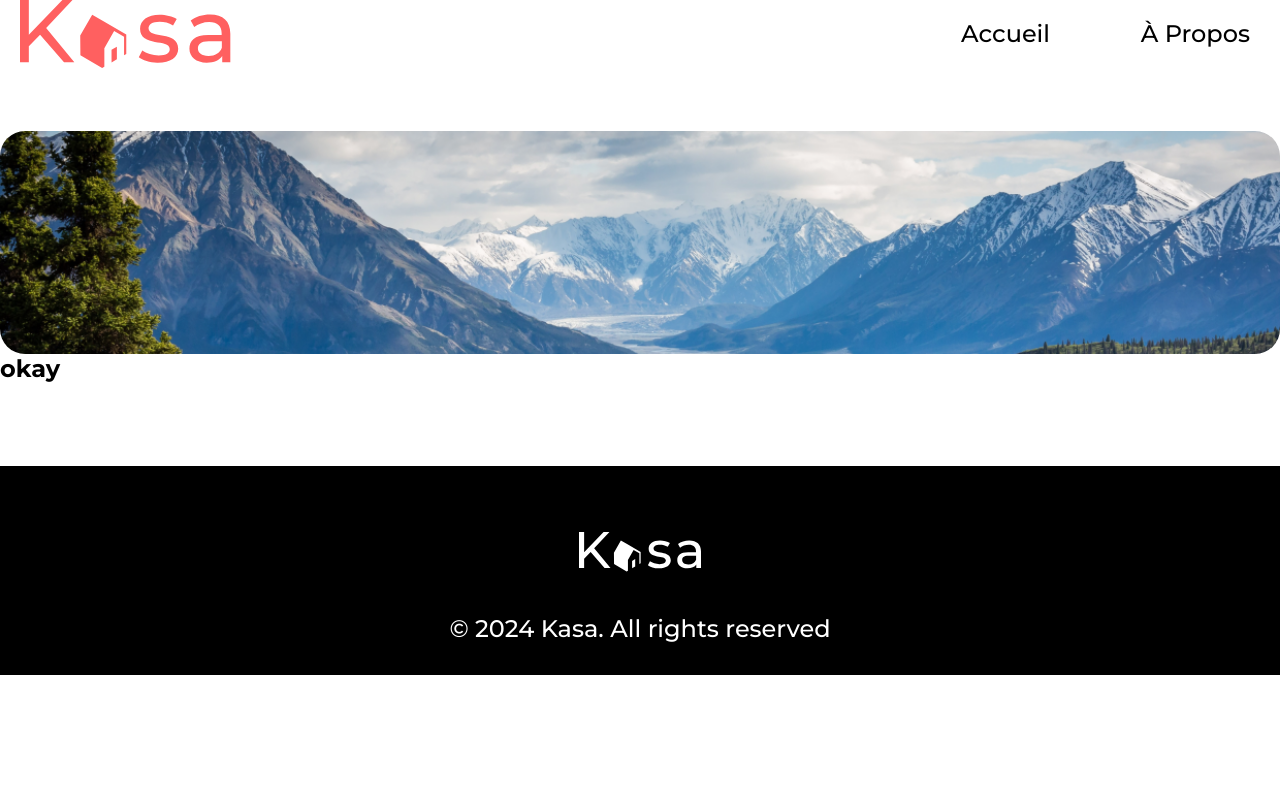
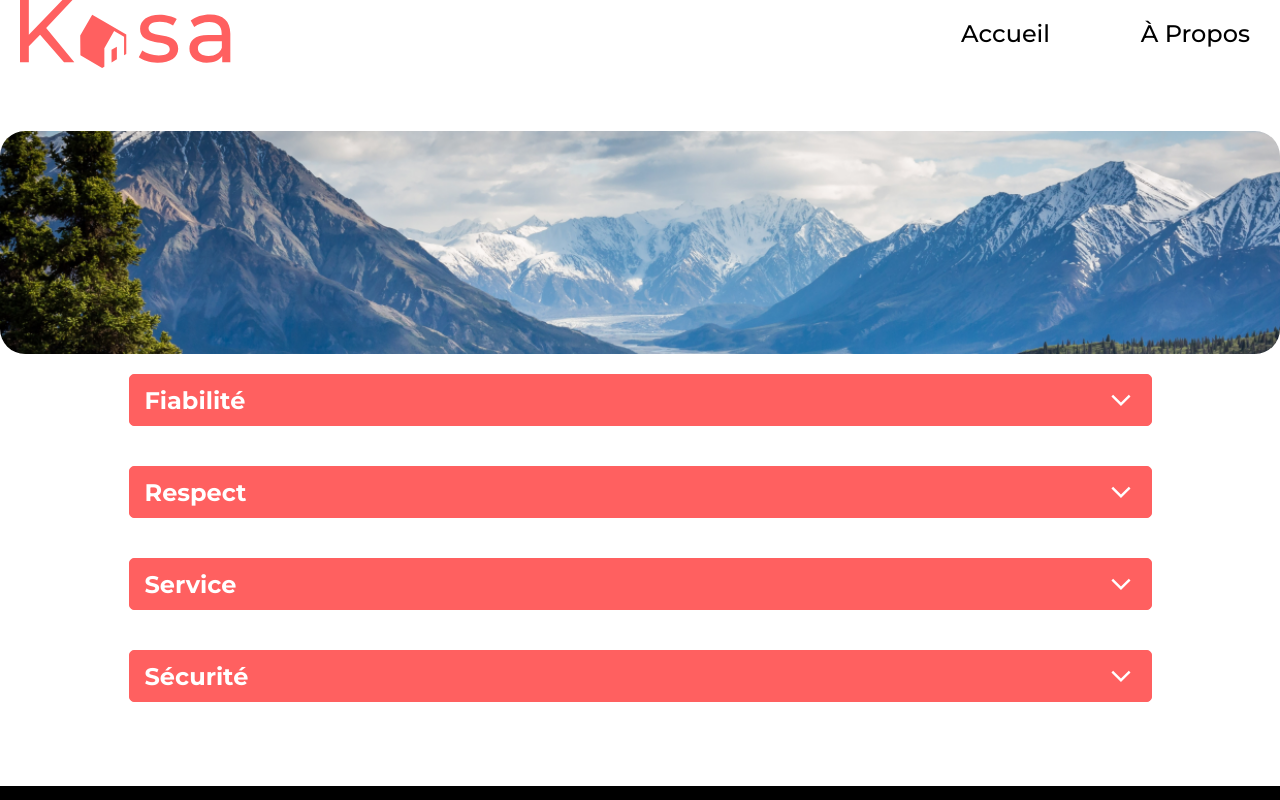
Before and after one commit to OCenjoyer/react-kasa, a React (Create React App) app: page /about in a window 1280 px wide. Shown: the top 800 px of the page. Built offline with nearby package versions, Linux system fonts and the light colour scheme.

Commit message:
a propos sans rotation de la fleche

```diff
--- a/src/components/collapse/Collapse.jsx
+++ b/src/components/collapse/Collapse.jsx
@@ -1,13 +1,34 @@
-import React from 'react';
+import React, { useState, useRef, useEffect } from 'react';
 import './Collapse.scss';
 import Chevron from '../../assets/image/vectorBas.svg';
 
-export default function Collapse() {
+export default function Collapse(props) {
+  const [toggle, setToggle] = useState(false);
+  const [heightEl, setHeightEl] = useState('0px');
+  const refHeight = useRef();
+
+  const toggleState = () => {
+    setToggle(prevToggle => !prevToggle);
+  };
+
+  useEffect(() => {
+    setHeightEl(`${refHeight.current.scrollHeight}px`);
+  }, [toggle]);
+
   return (
     <div className="collapse-about">
-      <div className="accord-about__visible">
-        <h2>okay</h2>
-        <img src={Chevron} alt="chevron down" />
+      <div className="collapseContainer">
+        <div onClick={toggleState} className="collapse-about__visible">
+          <h2>{props.aboutTitle}</h2>
+          <img src={Chevron} alt="chevron down" />
+        </div>
+      </div>
+      <div
+        ref={refHeight}
+        className={`collapse-about__toggle ${toggle ? 'animated' : ''}`}
+        style={{ height: toggle ? heightEl : '0px' }}
+      >
+        <p aria-hidden={!toggle}>{props.aboutText}</p>
       </div>
     </div>
   );
--- a/src/components/collapse/Collapse.scss
+++ b/src/components/collapse/Collapse.scss
@@ -0,0 +1,53 @@
+.collapse-about {
+    &__visible {
+      display: flex;
+      align-items: center;
+      cursor: pointer;
+      padding: 10px;
+      background-color: #FF6060;
+      border: 1px solid #FF6060;
+      width: 1023px;
+      height: 52px;
+      border-radius: 5px;
+      transition: background-color 0.3s;
+      padding: 10px 20px 10px 15px;
+      margin-top: 20px;
+      margin-bottom: 20px;
+
+      h2 {
+        margin: 0;
+        flex-grow: 1;
+        color: #ffffff;
+        white-space: nowrap;
+        overflow: hidden;
+        text-overflow: ellipsis;
+      }
+
+      img {
+        width: 20px;
+        height: 20px;
+        transition: transform 0.3s;
+      }
+
+    }
+
+    &__toggle {
+      overflow: hidden;
+      transition: height 0.3s ease;
+
+      p {
+        margin-left: 0;
+        color: #333;
+        font-size: 18px;
+        line-height: 1.5;
+        font-weight: 600;
+        white-space: normal;
+        padding-left: 440px;
+        max-width: 75%;
+      }
+    }
+
+    &.animated {
+      transition: height 0.3s ease;
+    }
+  }
--- /dev/null
+++ b/src/logements/deroulant.json
@@ -0,0 +1,18 @@
+[
+    {
+        "aboutTitle": "Fiabilité",
+        "aboutText": "Les annonces postées sur Kasa garantissent une fiabilité totale. Les photos sont conformes aux logements, et toutes les informations sont régulièrement vérifiées par nos équipes."
+    },
+    {
+        "aboutTitle": "Respect",
+        "aboutText": "La bienveillance fait partie des valeurs fondatrices de Kasa. Tout comportement discriminatoire ou de perturbation du voisinage entraînera une exclusion de notre plateforme."
+    },
+    {
+        "aboutTitle": "Service",
+        "aboutText": "Nos équipes se tiennent à votre disposition pour vous fournir une expérience parfaite. N'hésitez pas à nous contacter si vous avez la moindre question."
+    },
+    {
+        "aboutTitle": "Sécurité",
+        "aboutText": "La sécurité est la priorité de Kasa. Aussi bien pour nos hôtes que pour les voyageurs, chaque logement correspond aux critères de sécurité établis par nos services. En laissant une note aussi bien à l'hôte qu'au locataire, cela permet à nos équipes de vérifier que les standards sont bien respectés. Nous organisons également des ateliers sur la sécurité domestique pour nos hôtes."
+    }
+]
--- a/src/pages/about/about.jsx
+++ b/src/pages/about/about.jsx
@@ -1,12 +1,15 @@
 import React from "react";
 import AboutBanner from "../../components/abt_banner/Abt_Banner";
 import Collapse from "../../components/collapse/Collapse";
+import deroulant from "../../logements/deroulant.json";
 
-export default function about() {
+export default function About() {
 	return (
 		<div>
-			< AboutBanner />
-			< Collapse />
+			<AboutBanner />
+			{deroulant.map((rule, index) => (
+				<Collapse key={index} aboutTitle={rule.aboutTitle} aboutText={rule.aboutText} />
+			))}
 		</div>
 	);
 }
--- a/src/pages/fiche/fiche.jsx
+++ b/src/pages/fiche/fiche.jsx
@@ -1,9 +1,8 @@
 import React from 'react';
-import { useParams } from 'react-router-dom';
+
 
 export default function Fiche() {
-  const params = useParams();
-  console.log(params);
+
 
   return (
     <div>
```
